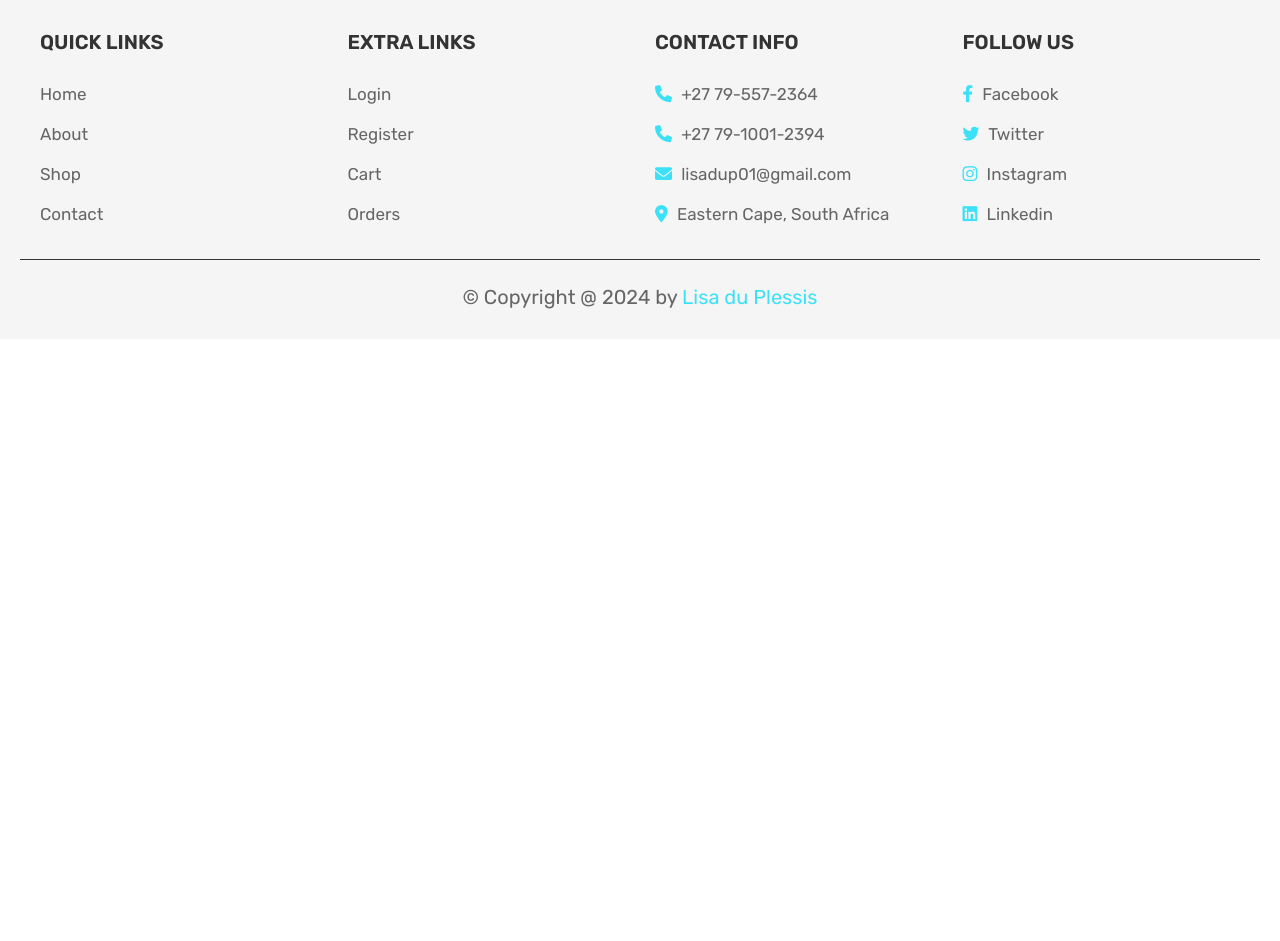
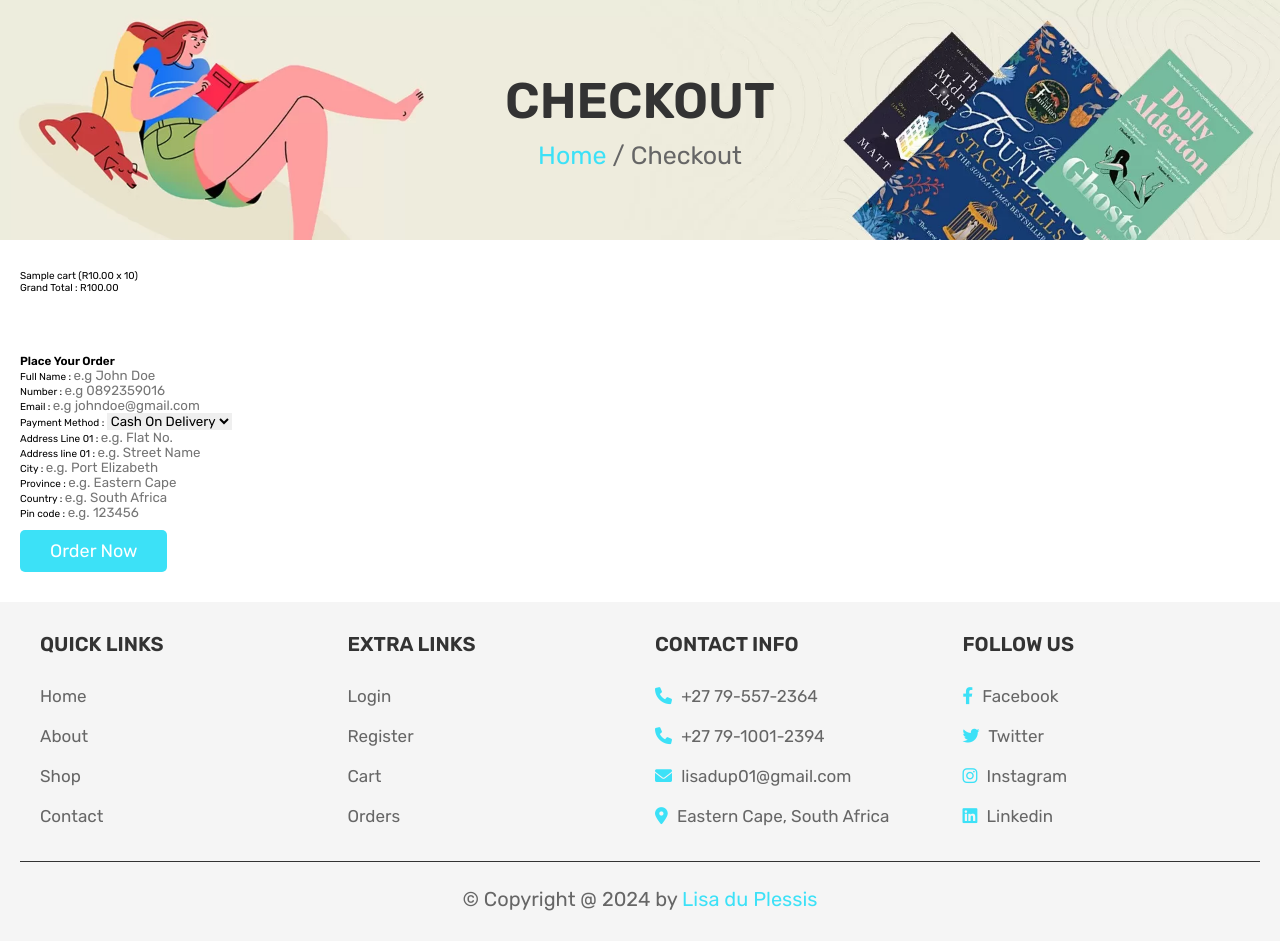
Before and after one commit to Lisadup/OnlineBookStore, a PHP site: page /checkout.php in a window 1280 px wide. Shown: the part 134-1075 px from the top of the page. Before the commit the page ends 443 px from the top, so only its background shows below. Run offline with PHP 8.4, Linux system fonts and the light colour scheme; the visitor is signed in with stand-in values (Sample User, id 1); tables that the repository leaves empty or names only in its code hold one stand-in row (values such as "Sample post").

Commit message:
Added the checkout functions

```diff
--- a/checkout.php
+++ b/checkout.php
@@ -1,4 +1,5 @@
 <?php
+
 include 'config.php';
 
 session_start();
@@ -8,25 +9,160 @@ $user_id = $_SESSION['user_id'];
 if(!isset($user_id)){
    header('location:login.php');
 }
+
+if(isset($_POST['order_btn'])){
+
+   $name = mysqli_real_escape_string($conn, $_POST['name']);
+   $number = $_POST['number'];
+   $email = mysqli_real_escape_string($conn, $_POST['email']);
+   $method = mysqli_real_escape_string($conn, $_POST['method']);
+   $address = mysqli_real_escape_string($conn, 'flat no. '. $_POST['flat'].', '. $_POST['street'].', '. $_POST['city'].', '. $_POST['country'].' - '. $_POST['pin_code']);
+   $placed_on = date('d-M-Y');
+
+   $cart_total = 0;
+   $cart_products[] = '';
+
+   $cart_query = mysqli_query($conn, "SELECT * FROM `cart` WHERE user_id = '$user_id'") or die('Query Failed');
+   if(mysqli_num_rows($cart_query) > 0){
+      while($cart_item = mysqli_fetch_assoc($cart_query)){
+         $cart_products[] = $cart_item['name'].' ('.$cart_item['quantity'].') ';
+         $sub_total = ($cart_item['price'] * $cart_item['quantity']);
+         $cart_total += $sub_total;
+      }
+   }
+
+   $total_products = implode(', ',$cart_products);
+
+   $order_query = mysqli_query($conn, "SELECT * FROM `orders` WHERE name = '$name' AND number = '$number' AND email = '$email' AND method = '$method' AND address = '$address' AND total_products = '$total_products' AND total_price = '$cart_total'") or die('Query failed');
+
+   if($cart_total == 0){
+      $_SESSION['message'] = 'Your Cart Is Empty';
+   }else{
+      if(mysqli_num_rows($order_query) > 0){
+        $_SESSION['message'] = 'Order Already Placed!';
+      }else{
+         mysqli_query($conn, "INSERT INTO `orders`(user_id, name, number, email, method, address, total_products, total_price, placed_on) VALUES('$user_id', '$name', '$number', '$email', '$method', '$address', '$total_products', '$cart_total', '$placed_on')") or die('Query failed');
+         $_SESSION['message'] = 'Order Placed Successfully';
+         mysqli_query($conn, "DELETE FROM `cart` WHERE user_id = '$user_id'") or die('Query Failed');
+      }
+   }
+
+}
+
 ?>
 
 <!DOCTYPE html>
 <html lang="en">
 <head>
    <meta charset="UTF-8">
+   <meta http-equiv="X-UA-Compatible" content="IE=edge">
    <meta name="viewport" content="width=device-width, initial-scale=1.0">
    <title>Checkout</title>
+
    <!-- font awesome cdn link  -->
    <link rel="stylesheet" href="https://cdnjs.cloudflare.com/ajax/libs/font-awesome/6.0.0/css/all.min.css">
-    <!--CSS file link-->
+
+   <!-- custom css file link  -->
    <link rel="stylesheet" href="style.css">
+
 </head>
 <body>
-    <?php include 'header.php'?>
 
-    <?php include 'footer.php'?>
+<?php include 'header.php'; ?>
 
-    <!--custom js link-->
+<div class="heading">
+   <h3>Checkout</h3>
+   <p> <a href="home.php">Home</a> / Checkout </p>
+</div>
+
+<section class="display-order">
+
+   <?php
+      $grand_total = 0;
+      $select_cart = mysqli_query($conn, "SELECT * FROM `cart` WHERE user_id = '$user_id'") or die('Query Failed');
+      if(mysqli_num_rows($select_cart) > 0){
+         while($fetch_cart = mysqli_fetch_assoc($select_cart)){
+            $total_price = ($fetch_cart['price'] * $fetch_cart['quantity']);
+            $grand_total += $total_price;
+   ?>
+   <p> <?php echo $fetch_cart['name']; ?> <span>(<?php echo 'R'.$fetch_cart['price'].'.00'.' x '. $fetch_cart['quantity']; ?>)</span> </p>
+   <?php
+      }
+   }else{
+      echo '<p class="empty">Your Cart Is Empty</p>';
+   }
+   ?>
+   <div class="grand-total"> Grand Total : <span>R<?php echo $grand_total; ?>.00</span> </div>
+
+</section>
+
+<section class="checkout">
+
+   <form action="" method="post">
+      <h3>Place Your Order</h3>
+      <div class="flex">
+         <div class="inputBox">
+            <span>Full Name :</span>
+            <input type="text" name="name" required placeholder="e.g John Doe">
+         </div>
+         <div class="inputBox">
+            <span>Number :</span>
+            <input type="number" name="number" required placeholder="e.g 0892359016">
+         </div>
+         <div class="inputBox">
+            <span>Email :</span>
+            <input type="email" name="email" required placeholder="e.g johndoe@gmail.com">
+         </div>
+         <div class="inputBox">
+            <span>Payment Method :</span>
+            <select name="method">
+               <option value="cash on delivery">Cash On Delivery</option>
+               <option value="credit card">Credit Card</option>
+               <option value="paypal">Paypal</option>
+               <option value="paytm">Paytm</option>
+            </select>
+         </div>
+         <div class="inputBox">
+            <span>Address Line 01 :</span>
+            <input type="number" min="0" name="flat" required placeholder="e.g. Flat No.">
+         </div>
+         <div class="inputBox">
+            <span>Address line 01 :</span>
+            <input type="text" name="street" required placeholder="e.g. Street Name">
+         </div>
+         <div class="inputBox">
+            <span>City :</span>
+            <input type="text" name="city" required placeholder="e.g. Port Elizabeth">
+         </div>
+         <div class="inputBox">
+            <span>Province :</span>
+            <input type="text" name="state" required placeholder="e.g. Eastern Cape">
+         </div>
+         <div class="inputBox">
+            <span>Country :</span>
+            <input type="text" name="country" required placeholder="e.g. South Africa">
+         </div>
+         <div class="inputBox">
+            <span>Pin code :</span>
+            <input type="number" min="0" name="pin_code" required placeholder="e.g. 123456">
+         </div>
+      </div>
+      <input type="submit" value="order now" class="btn" name="order_btn">
+   </form>
+
+</section>
+
+
+
+
+
+
+
+
+
+<?php include 'footer.php'; ?>
+
+<!-- custom js file link  -->
 <script src="script.js"></script>
 
 </body>
```
Lines whose indentation alone changed are shown as unchanged.
